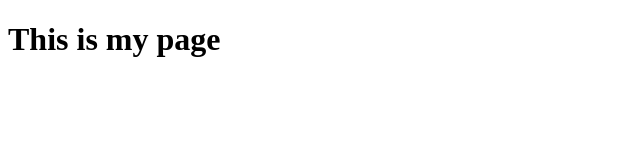
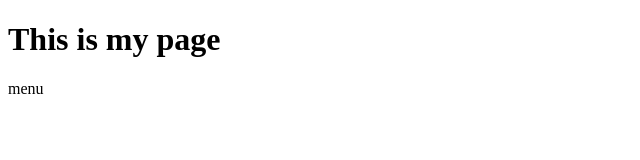
Before and after one commit to Diyako-Qadri/rollspelada-bob, a plain HTML site: page index.html in a window 1280 px wide. Shown: the full height of the page, 0-640 px from the left. Drawn offline with Linux system fonts and the light colour scheme.

Commit message:
add div in header

```diff
--- a/index.html
+++ b/index.html
@@ -8,6 +8,7 @@
 <body>
     <header>
         <h1>This is my page</h1>
+        <div><p>menu</p></div>
     </header>
     <section></section>
     <footer></footer>
```
